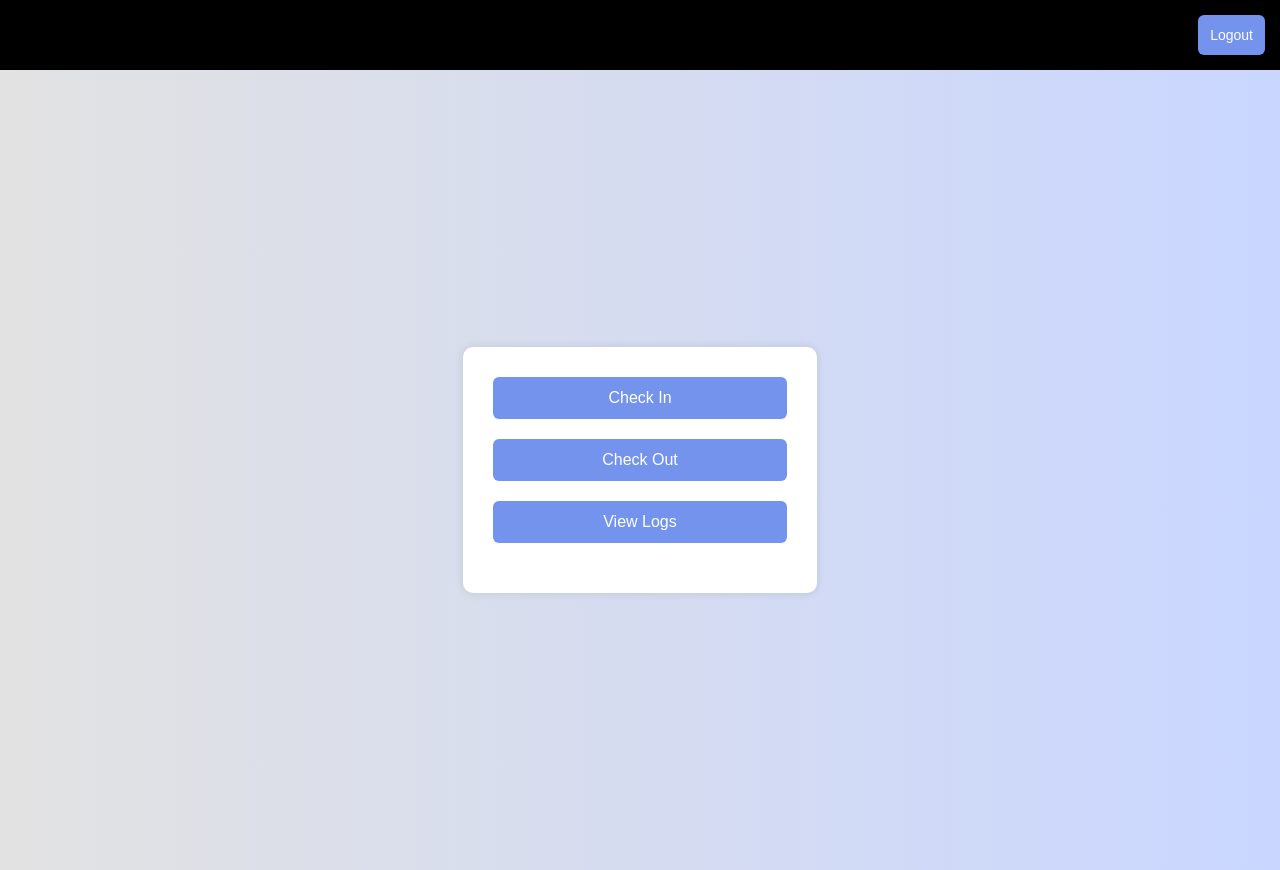
After one commit to Odraes/VisitLog, a Flask app: template templates/dashboard/owner/dashboard.html in a window 1280 px wide. The commit adds this page. Run offline with Flask 3, Linux system fonts and the light colour scheme; the template is opened without the code that fills it, so the values that code supplies are empty; some web fonts are replaced.

Commit message:
style dash board for owner and guard

```diff
--- a/static/css/owner.css
+++ b/static/css/dashboard.css
@@ -7,12 +7,38 @@
     font-family: 'Poppins', sans-serif;
 }
 body{
+    background: linear-gradient(to right, #e2e2e2, #c9d6ff);
+    color: #333;
+}
+header{
+    background-color: black;
+}
+.header-container{
+    display: flex;
+    justify-content: right;
+    align-items: center;
+    padding: 15px;
+}
+.header-btn{
+    width: 100%;
+    padding: 12px;
+    background: #7393ec;
+    border-radius: 6px;
+    border: none;
+    cursor: pointer;
+    font-size: 14px;
+    color: #fff;
+    font-weight: 500;
+    transition: 0.5s;
+    margin-right: auto;
+}
+
+main{
     display: flex;
     justify-content: center;
     align-items: center;
     min-height: 100vh;
-    background: linear-gradient(to right, #e2e2e2, #c9d6ff);
-    color: #333;
+
 }
 .container{
     margin: 0 15px;
@@ -25,7 +51,7 @@ body{
     border-radius: 10px;
     box-shadow: 0 0 10px rgba(0,0,0,0.1);
 }
-button{
+.btn{
     width: 100%;
     padding: 12px;
     background: #7393ec;
--- /dev/null
+++ b/templates/dashboard/owner/dashboard.html
@@ -0,0 +1,35 @@
+<!DOCTYPE html>
+<html lang="en">
+<head>
+    <meta charset="UTF-8">
+    <title>Owner Dashboard</title>
+    <link rel="stylesheet" href="../../../static/css/dashboard.css">
+</head>
+<body>
+
+    <header>
+        <div class="header-container">
+            <a href="/logout">
+                <button class="header-btn">Logout</button>
+            </a>
+        </div>
+    </header>
+
+    <main>
+    <div class="container">
+        <div class="form-box">
+            <a href="/check-in">
+                <button class="btn">Check In</button>
+            </a>
+            <a href="/checl-out">
+                <button class="btn">Check Out</button>
+            </a>
+            <a href="/view-logs">
+                <button class="btn">View Logs</button>
+            </a>
+        </div>
+    </div>
+    </main>
+<script src="../../../static/Java/script.js"></script>
+</body>
+</html>
```
Also changed, not shown: templates/dashboard/dashboard.html (deleted, +0 -11 lines), templates/dashboard/guard.html (deleted, +0 -11 lines), templates/dashboard/guard/dashboard.html (renamed from templates/dashboard/owner.html, +12 -7 lines).
